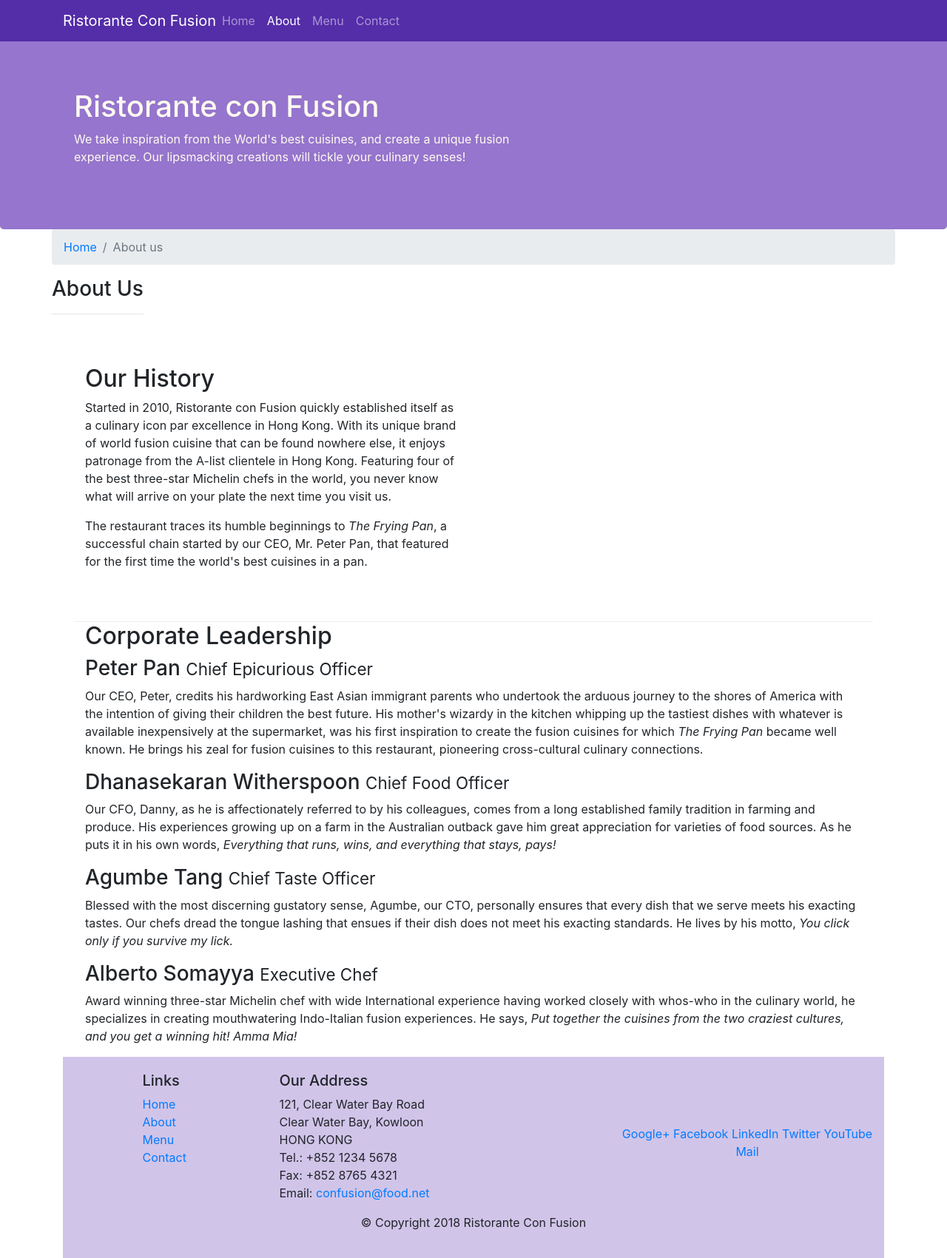
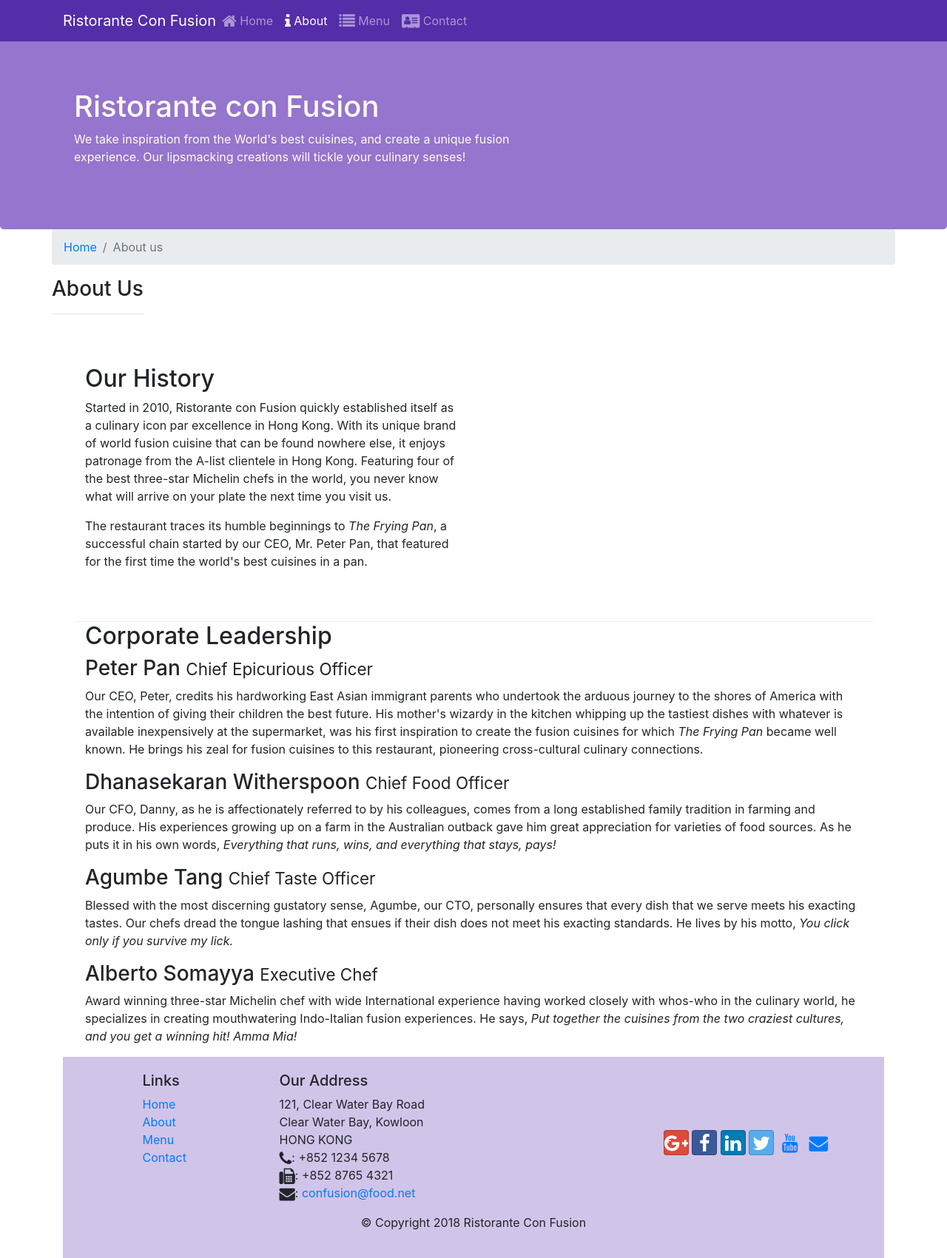
Before and after one commit to fpereyralucena/bs4_2, a website: page aboutus.html in a window 1280 px wide. Shown: the whole page at 74% size. Drawn offline with nearby package versions, Linux system fonts and the light colour scheme.

Commit message:
icon fonts

```diff
--- a/CSS/styles.css
+++ b/CSS/styles.css
@@ -38,4 +38,5 @@ body {
 
 .navbar-dark {
     background-color: #542DA8;
+    margin: 0px;
 }
--- a/aboutus.html
+++ b/aboutus.html
@@ -10,6 +10,12 @@
     <link rel="stylesheet" href="css/styles.css">
     <title>Ristorante Con Fusion: About Us</title>
 
+    <!-- Bootstrap CSS -->
+    <link rel="stylesheet" href="node_modules/bootstrap/dist/css/bootstrap.min.css">
+    <link rel="stylesheet" href="node_modules/font-awesome/css/font-awesome.min.css">
+    <link rel="stylesheet" href="node_modeles/bootstrap-social/bootstrap-social.css">
+    <link href="css/styles.css" rel="stylesheet">
+    <title>Ristorante Con Fusion</title>
 </head>
 
 <body>
@@ -21,10 +27,10 @@
             <a class="navbar-brand mr-auto" href="#">Ristorante Con Fusion</a>
             <div class="collapse navbar-collapse" id="Navbar">
                 <ul class="navbar-nav mr-auto">
-                    <li class="nav-item"><a class="nav-link" href="./index.html">Home</a></li>
-                    <li class="nav-item active"><a class="nav-link" href="#">About</a></li>
-                    <li class="nav-item"><a class="nav-link" href="#">Menu</a></li>
-                    <li class="nav-item"><a class="nav-link" href="#">Contact</a></li>
+                    <li class="nav-item"> <a class="nav-link" href="./index.html"> <span class="fa fa-home fa-lg"></span> Home </a></li>
+                    <li class="nav-item active"> <a class="nav-link" href="#"> <span class="fa fa-info fa-lg"> </span> About </a></li>
+                    <li class="nav-item"> <a class="nav-link" href="#"> <span class="fa fa-list fa-lg"> </span> Menu</a></li>
+                    <li class="nav-item"> <a class="nav-link" href="#"> <span class="fa fa-address-card fa-lg"></span> Contact </a></li>
                 </ul>
             </div>
 
@@ -102,19 +108,19 @@
 		              121, Clear Water Bay Road<br>
 		              Clear Water Bay, Kowloon<br>
 		              HONG KONG<br>
-		              Tel.: +852 1234 5678<br>
-		              Fax: +852 8765 4321<br>
-		              Email: <a href="mailto:confusion@food.net">confusion@food.net</a>
+                      <i class="fa fa-phone fa-lg"></i>: +852 1234 5678<br>
+		              <i class="fa fa-fax fa-lg"></i>: +852 8765 4321<br>
+		              <i class="fa fa-envelope fa-lg"></i>: <a href="mailto:confusion@food.net">confusion@food.net</a>
 		           </address>
                 </div>
                 <div class="col-12 col-sm-4 align-self-center">
                     <div class="text-center">
-                        <a href="http://google.com/+">Google+</a>
-                        <a href="http://www.facebook.com/profile.php?id=">Facebook</a>
-                        <a href="http://www.linkedin.com/in/">LinkedIn</a>
-                        <a href="http://twitter.com/">Twitter</a>
-                        <a href="http://youtube.com/">YouTube</a>
-                        <a href="mailto:">Mail</a>
+                        <a class="btn btn-social-icon btn-google" href="http://google.com/+"> <i class="fa fa-google-plus fa-lg"></i>+</a>
+                        <a class="btn btn-social-icon btn-facebook" href="http://www.facebook.com/profile.php?id="> <i class="fa fa-facebook fa-lg"></i></a>
+                        <a class="btn btn-social-icon btn-linkedin" href="http://www.linkedin.com/in/"> <i class="fa fa-linkedin fa-lg"></i></a>
+                        <a class="btn btn-social-icon btn-twitter" href="http://twitter.com/"> <i class="fa fa-twitter fa-lg"></i></a>
+                        <a class="btn btn-social-icon btn-youtube" href="http://youtube.com/"> <i class="fa fa-youtube fa-lg"></i></a>
+                        <a class="btn btn-social-icon" href="mailto:"> <i class="fa fa-envelope fa-lg"> </i></a>
                     </div>
                 </div>
            </div>
--- a/package.json
+++ b/package.json
@@ -15,6 +15,8 @@
   },
   "dependencies": {
     "bootstrap": "^4.0.0",
+    "bootstrap-social": "^5.1.1",
+    "font-awesome": "^4.7.0",
     "jquery": "^3.3.1",
     "popper.js": "^1.12.9"
   }
```
Also changed, not shown: index.html (+16 -14 lines), 1 other file.
